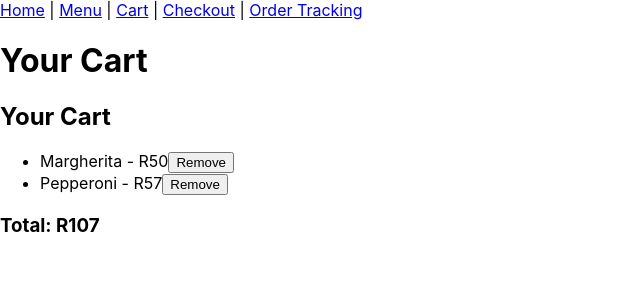
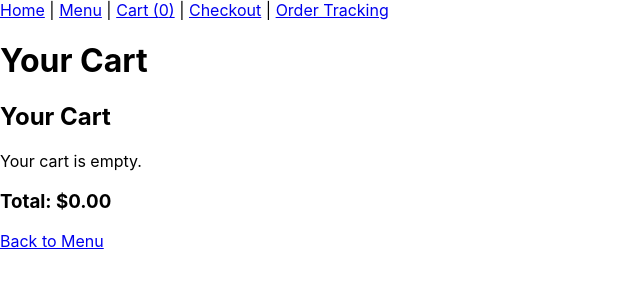
Before and after one commit to Tholoana96/Slicehub, a React (Create React App) app: page /cart in a window 1280 px wide. Shown: the top 300 px of the page, without its empty margins (0-640 px from the left). Built offline with nearby package versions, Linux system fonts and the light colour scheme.

Commit message:
Worked on the cart and menu to add/ remove items from the cart and update quantities as desired by user

```diff
--- a/src/App.js
+++ b/src/App.js
@@ -1,4 +1,4 @@
-import React from "react";
+import React, { useState } from "react";
 import { BrowserRouter as Router, Route, Routes, Link } from "react-router-dom";
 import HomePage from "./pages/HomePage";
 import MenuPage from "./pages/MenuPage";
@@ -7,19 +7,32 @@ import CheckoutPage from "./pages/CheckoutPage";
 import OrderTrackingPage from "./pages/OrderTrackingPage";
 
 const App = () => {
+  const [cartItems, setCartItems] = useState([]);
+
   return (
     <Router>
       <div>
         <nav>
           <Link to="/">Home</Link> | <Link to="/menu">Menu</Link> |{" "}
-          <Link to="/cart">Cart</Link> | <Link to="/checkout">Checkout</Link> |{" "}
+          <Link to="/cart">Cart ({cartItems.length})</Link> |{" "}
+          <Link to="/checkout">Checkout</Link> |{" "}
           <Link to="/order-tracking">Order Tracking</Link>
         </nav>
 
         <Routes>
           <Route path="/" element={<HomePage />} />
-          <Route path="/menu" element={<MenuPage />} />
-          <Route path="/cart" element={<CartPage />} />
+          <Route
+            path="/menu"
+            element={
+              <MenuPage cartItems={cartItems} setCartItems={setCartItems} />
+            }
+          />
+          <Route
+            path="/cart"
+            element={
+              <CartPage cartItems={cartItems} setCartItems={setCartItems} />
+            }
+          />
           <Route path="/checkout" element={<CheckoutPage />} />
           <Route path="/order-tracking" element={<OrderTrackingPage />} />
         </Routes>
--- a/src/components/Cart.js
+++ b/src/components/Cart.js
@@ -1,20 +1,40 @@
 import React from "react";
 
-const Cart = ({ cartItems, onRemoveItem }) => {
-  const totalPrice = cartItems.reduce((total, item) => total + item.price, 0);
+const Cart = ({ cartItems = [], onRemoveItem, onUpdateQuantity }) => {
+  const totalPrice =
+    cartItems.length > 0
+      ? cartItems.reduce((total, item) => total + item.price * item.quantity, 0)
+      : 0;
 
   return (
     <div>
       <h2>Your Cart</h2>
-      <ul>
-        {cartItems.map((item, index) => (
-          <li key={index}>
-            {item.name} - R{item.price}
-            <button onClick={() => onRemoveItem(index)}>Remove</button>
-          </li>
-        ))}
-      </ul>
-      <h3>Total: R{totalPrice}</h3>
+      {cartItems.length === 0 ? (
+        <p>Your cart is empty.</p>
+      ) : (
+        <ul>
+          {cartItems.map((item) => (
+            <li key={item.id}>
+              <span>{item.name}</span> - ${item.price} x {item.quantity}
+              <button onClick={() => onRemoveItem(item.id)}>Remove</button>
+              <div>
+                <button
+                  onClick={() => onUpdateQuantity(item.id, item.quantity - 1)}
+                >
+                  -
+                </button>
+                <span>{item.quantity}</span>
+                <button
+                  onClick={() => onUpdateQuantity(item.id, item.quantity + 1)}
+                >
+                  +
+                </button>
+              </div>
+            </li>
+          ))}
+        </ul>
+      )}
+      <h3>Total: ${totalPrice.toFixed(2)}</h3>
     </div>
   );
 };
--- a/src/components/PizzaList.js
+++ b/src/components/PizzaList.js
@@ -1,5 +1,3 @@
-// src/components/PizzaList.js
-
 import React from "react";
 
 const PizzaList = ({ pizzas, onSelectPizza }) => {
@@ -15,7 +13,7 @@ const PizzaList = ({ pizzas, onSelectPizza }) => {
             />
             <h3>{pizza.name}</h3>
             <p>{pizza.description}</p>
-            <p>R{pizza.price}</p>
+            <p>${pizza.price}</p>
             <button onClick={() => onSelectPizza(pizza)}>Add to Cart</button>
           </li>
         ))}
--- a/src/pages/CartPage.js
+++ b/src/pages/CartPage.js
@@ -1,16 +1,28 @@
 import React from "react";
 import Cart from "../components/Cart";
 
-const CartPage = () => {
-  const cartItems = [
-    { id: 1, name: "Margherita", price: 50 },
-    { id: 2, name: "Pepperoni", price: 57 },
-  ];
+const CartPage = ({ cartItems = [], setCartItems }) => {
+  const removeFromCart = (id) => {
+    const filteredItems = cartItems.filter((item) => item.id !== id);
+    setCartItems(filteredItems);
+  };
+
+  const updateQuantity = (id, quantity) => {
+    if (quantity <= 0) return;
+    setCartItems(
+      cartItems.map((item) => (item.id === id ? { ...item, quantity } : item))
+    );
+  };
 
   return (
     <div>
       <h1>Your Cart</h1>
-      <Cart cartItems={cartItems} />
+      <Cart
+        cartItems={cartItems}
+        onRemoveItem={removeFromCart}
+        onUpdateQuantity={updateQuantity}
+      />
+      <a href="/menu">Back to Menu</a>
     </div>
   );
 };
--- a/src/pages/MenuPage.js
+++ b/src/pages/MenuPage.js
@@ -2,7 +2,7 @@ import React, { useState, useEffect } from "react";
 import { fetchPizzas } from "../api/mockApi";
 import PizzaList from "../components/PizzaList";
 
-const MenuPage = () => {
+const MenuPage = ({ cartItems, setCartItems }) => {
   const [pizzas, setPizzas] = useState([]);
 
   useEffect(() => {
@@ -13,10 +13,25 @@ const MenuPage = () => {
     getPizzas();
   }, []);
 
+  const addToCart = (pizza) => {
+    const existingItem = cartItems.find((item) => item.id === pizza.id);
+    if (existingItem) {
+      setCartItems(
+        cartItems.map((item) =>
+          item.id === pizza.id ? { ...item, quantity: item.quantity + 1 } : item
+        )
+      );
+    } else {
+      setCartItems([...cartItems, { ...pizza, quantity: 1 }]);
+    }
+    console.log("Cart Updated:", cartItems);
+  };
+
   return (
     <div>
       <h1>Our Menu</h1>
-      <PizzaList pizzas={pizzas} />
+      <PizzaList pizzas={pizzas} onSelectPizza={addToCart} />
+      <a href="/cart">Go to Cart</a>
     </div>
   );
 };
```
